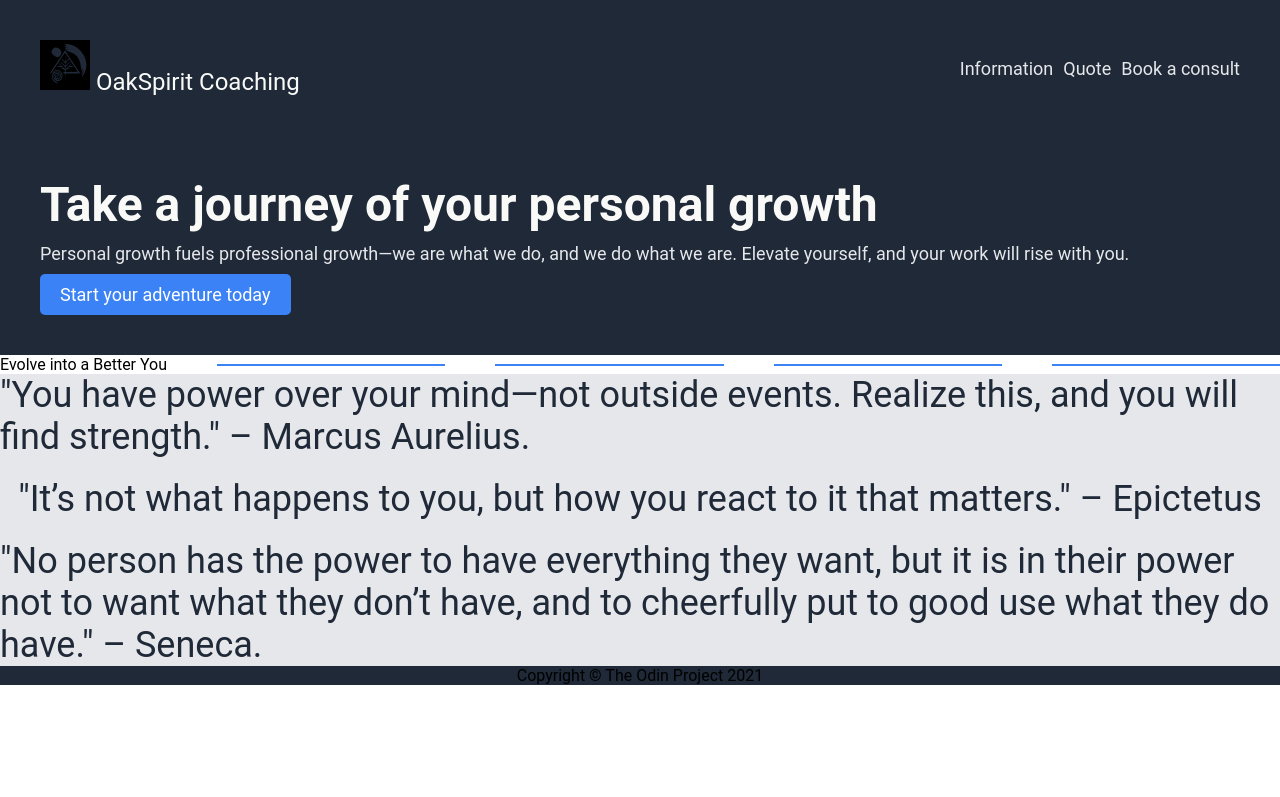
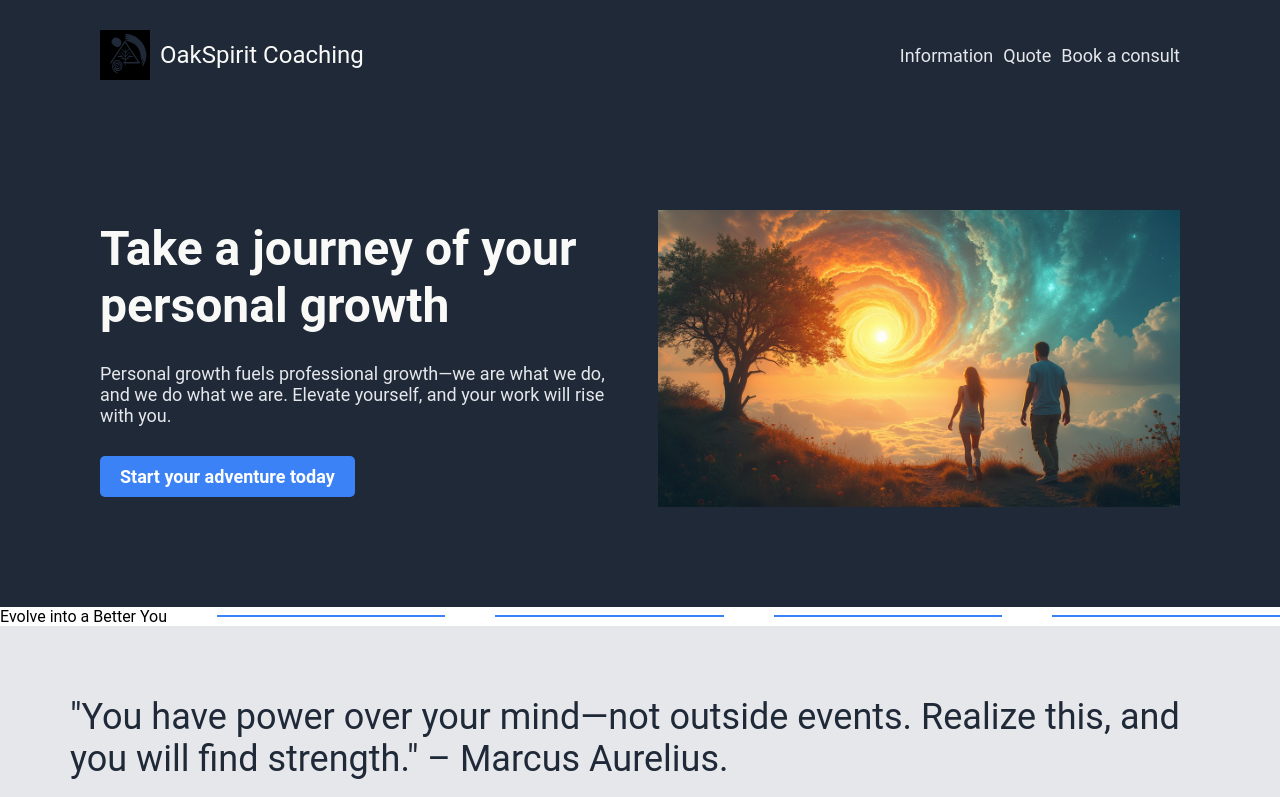
Before and after one commit to GeorgeGreen0/landing-page, a plain HTML site: page index.html in a window 1280 px wide. Shown: the top 797 px of the page. Drawn offline with Linux system fonts and the light colour scheme.

Commit message:
Complete header's styling
Added an image to the header, fixed flex
behaviour of header's rows. Both now takes equal
amount of parent's space.

Improved padding and gap. Now the spacing looks
similar to the design's png.

```diff
--- a/index.html
+++ b/index.html
@@ -27,7 +27,9 @@
                     <div id="hero-sub-text">Personal growth fuels professional growth—we are what we do, and we do what we are. Elevate yourself, and your work will rise with you.</div>
                     <div id="hero-button">Start your adventure today</div>
                 </div>
-                <div id="hero-image"></div>
+                <div class="hero-image">
+                    <img id="hero-image" src="images/personal-journey-A0.jpeg" alt="Hero Image">
+                </div>
             </div>
     </div>
     <div id="info" class="info">
--- a/styles.css
+++ b/styles.css
@@ -12,7 +12,7 @@ body {
     align-items: space-between;
 }
 
-.header img {
+.logo img {
     margin: 0;
     padding: 0;
     width: 50px;
@@ -20,8 +20,11 @@ body {
 }
 
 .logo {
+    display: flex;
+    align-items: center;
     font-size: 24px;
     color: #F9FAF8;
+    gap: 10px;
     margin: 0;
     padding: 0;
 }
@@ -44,20 +47,21 @@ nav ul {
     display: flex;
     justify-content: space-between;
     align-items: center;
-    padding: 40px;
+    padding: 30px 100px;
 }
 
 .head-bottom-row {
     display: flex;
-    gap: 20px;
-    padding: 40px;
-  }
+    gap: 35px;
+    padding: 100px;
+    flex: 1;
+}
 
 #hero-bottom-left {
     display: flex;
     flex-direction: column;
     gap: 10px;
-    justify-content: center;
+    justify-content: space-around;
     align-items: flex-start;
     flex: 1;
 }
@@ -80,7 +84,23 @@ nav ul {
     border: none;
     padding: 10px 20px;
     font-size: 18px;
+    font-weight: 700;
 }
+
+.hero-image {
+    display: flex;
+    justify-content: flex-end;
+    align-items: center;
+    flex: 1;
+}
+
+#hero-image {
+    max-width: 100%;
+    max-height: 100%;
+    width: auto;
+    height: auto;
+    object-fit: contain;
+  }
 
 .quotes {
     display: flex;
@@ -92,6 +112,7 @@ nav ul {
     justify-content: center;
     align-items: center;
     gap: 20px;
+    padding: 70px;
 }
 
 .cta {
@@ -103,6 +124,9 @@ nav ul {
     background-color: #1F2937;
     justify-content: center;
     align-items: center;
+    color: #E5E7EB;
+    padding: 20px;
+    font-weight: 700;
 }
 
 
```
Also changed, not shown: images/personal-journey-A0.jpeg (added).
